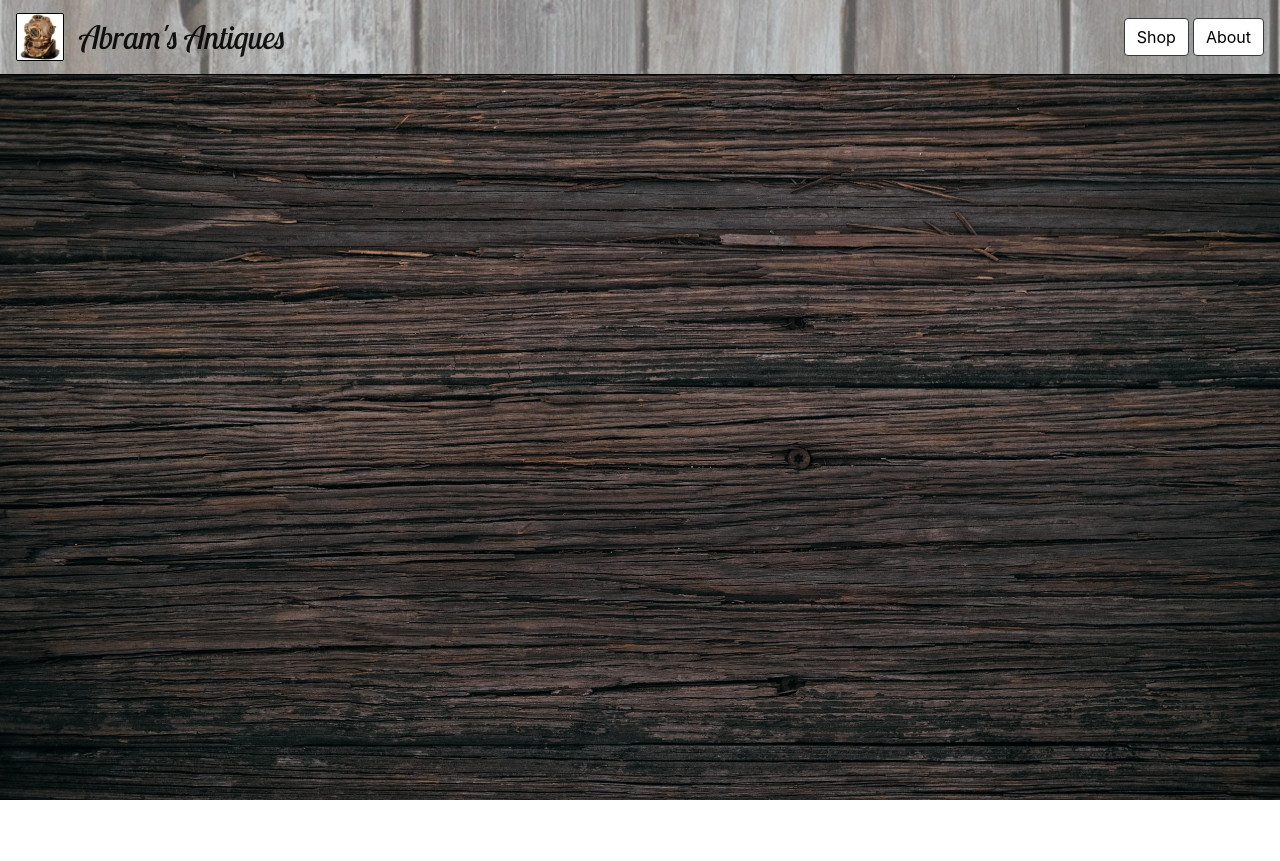
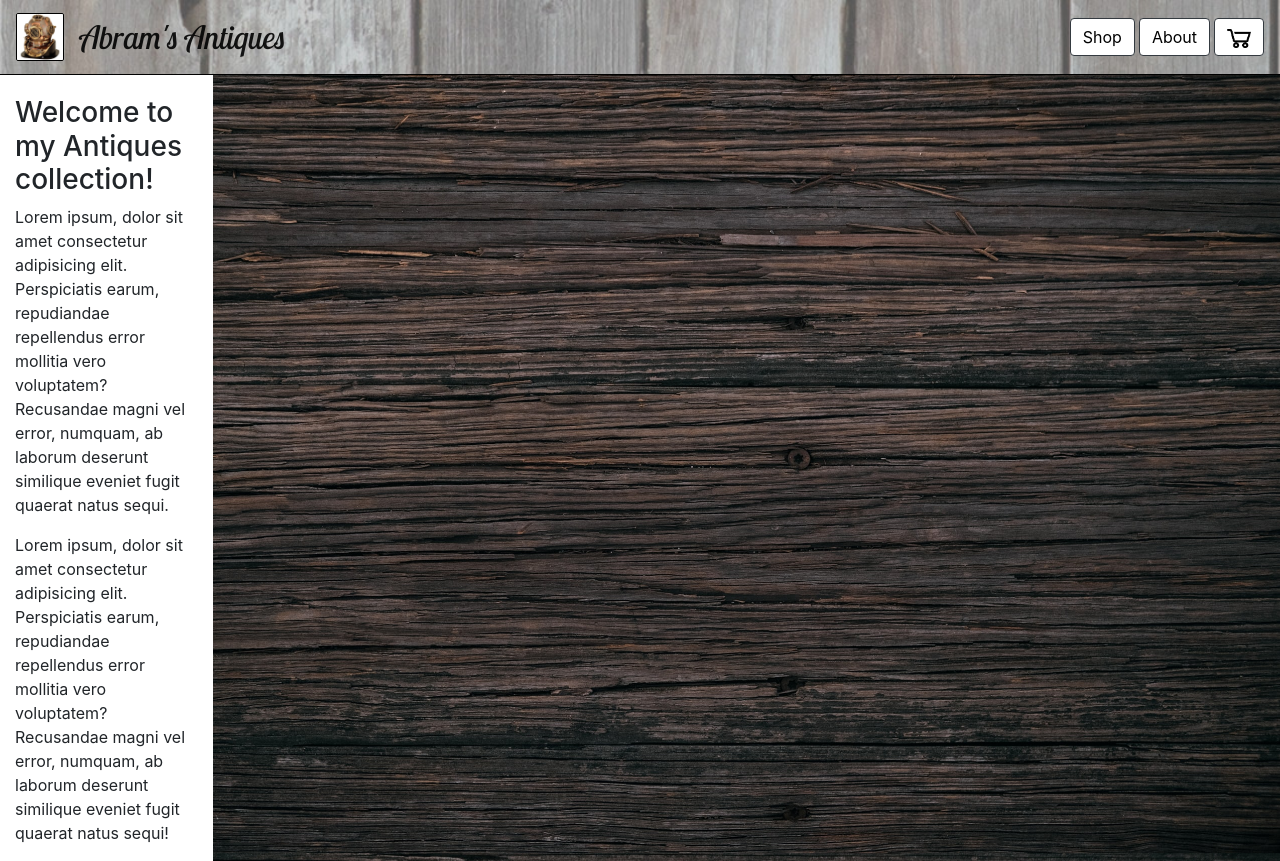
Before and after one commit to abramepithey/class-repo, a plain HTML site: page index.html in a window 1280 px wide. Before the commit the page ends 800 px from the top, so only its background shows below. Drawn offline with nearby package versions, Linux system fonts and the light colour scheme.

Commit message:
Added sidebar and cart

```diff
--- a/index.html
+++ b/index.html
@@ -22,14 +22,26 @@
                 <li class="nav-item mr-1 my-1">
                     <a class="btn btn-outline-dark button-hover">Shop</a>
                 </li>
+                <li class="nav-item mr-1 my-1">
+                    <a class="btn btn-outline-dark button-hover">About</a>
+                </li>
                 <li class="nav-item my-1">
-                    <a class="btn btn-outline-dark button-hover">About</a>
+                    <a class="btn btn-outline-dark button-hover"><img src="./assets/cart.png" style="height: 1.2rem; width: 1.5rem;" class="mt-0"></a>
                 </li>
             </ul>
         </div>
     </nav>
     <div class="row mx-1">
+        <div class="col-xs-0 col-sm-6 col-md-4 col-lg-3 col-xl-2" id="filters">
+            <div id="sidemargin">
+                <h3 class="mx-auto">Welcome to my Antiques collection!</h3>
+                <p class="mr-auto">Lorem ipsum, dolor sit amet consectetur adipisicing elit. Perspiciatis earum, repudiandae repellendus error mollitia vero voluptatem? Recusandae magni vel error, numquam, ab laborum deserunt similique eveniet fugit quaerat natus sequi.</p>
+                <p class="mr-auto">Lorem ipsum, dolor sit amet consectetur adipisicing elit. Perspiciatis earum, repudiandae repellendus error mollitia vero voluptatem? Recusandae magni vel error, numquam, ab laborum deserunt similique eveniet fugit quaerat natus sequi!</p>
+            </div>
+        </div>
+        <div class="col-xs-12 col-sm-6 col-md-8 col-lg-9 col-xl-10">
 
+        </div>
     </div>
 </body>
 <script src="https://code.jquery.com/jquery-3.4.1.slim.min.js" integrity="sha384-J6qa4849blE2+poT4WnyKhv5vZF5SrPo0iEjwBvKU7imGFAV0wwj1yYfoRSJoZ+n" crossorigin="anonymous"></script>
@@ -38,14 +50,12 @@
 </html>
 
 <!-- <div class="card" style="width: 18rem;">
-    <img class="card-img-top" src="./assets/utensils.jpg" alt="Card image cap">
+    <img class="card-img-top" src="./assets/utensils.jpg" alt="Antique">
     <div class="card-body">
-        <h5 class="card-title">Card title</h5>
-        <p class="card-text">Some quick example text to build on the card title and make up the bulk of the card's content.</p>
-        <a href="#" class="btn btn-primary">Go somewhere</a>
+        <h5 class="card-title">Item Name</h5>
+        <p class="card-text">Name and Price</p>
+        <a href="#" class="btn btn-primary">Add to Cart</a>
     </div>
 </div>
 
-<div class="col-xs-12 col-sm-6 col-lg-4 col-xl-3"></div>
-
--->
+<div class="col-xs-12 col-sm-6 col-lg-4 col-xl-3"></div> -->
--- a/style.css
+++ b/style.css
@@ -46,6 +46,10 @@ body {
     border-color: black;
 }
 
+/* .btn-outline-dark:hover img {
+    -webkit-filter: invert(100%) !important;
+} */
+
 .navbar-toggler {
     background-color: white;
     border-color: black !important;
@@ -55,7 +59,20 @@ body {
     width: 15rem !important;
 }
 
-#left-filters {
-    height: 100%;
+#filters {
+    position: absolute;
+    left: 0;
+    top: 0;
+    height: auto;
     background-color: white;
+    z-index: 1;
 }
+
+.btn-outline-light {
+    background-color: white;
+    border-color: black !important;
+}
+
+#sidemargin {
+    margin-top: 6rem;
+}
```
Also changed, not shown: assets/cart.png (added).
